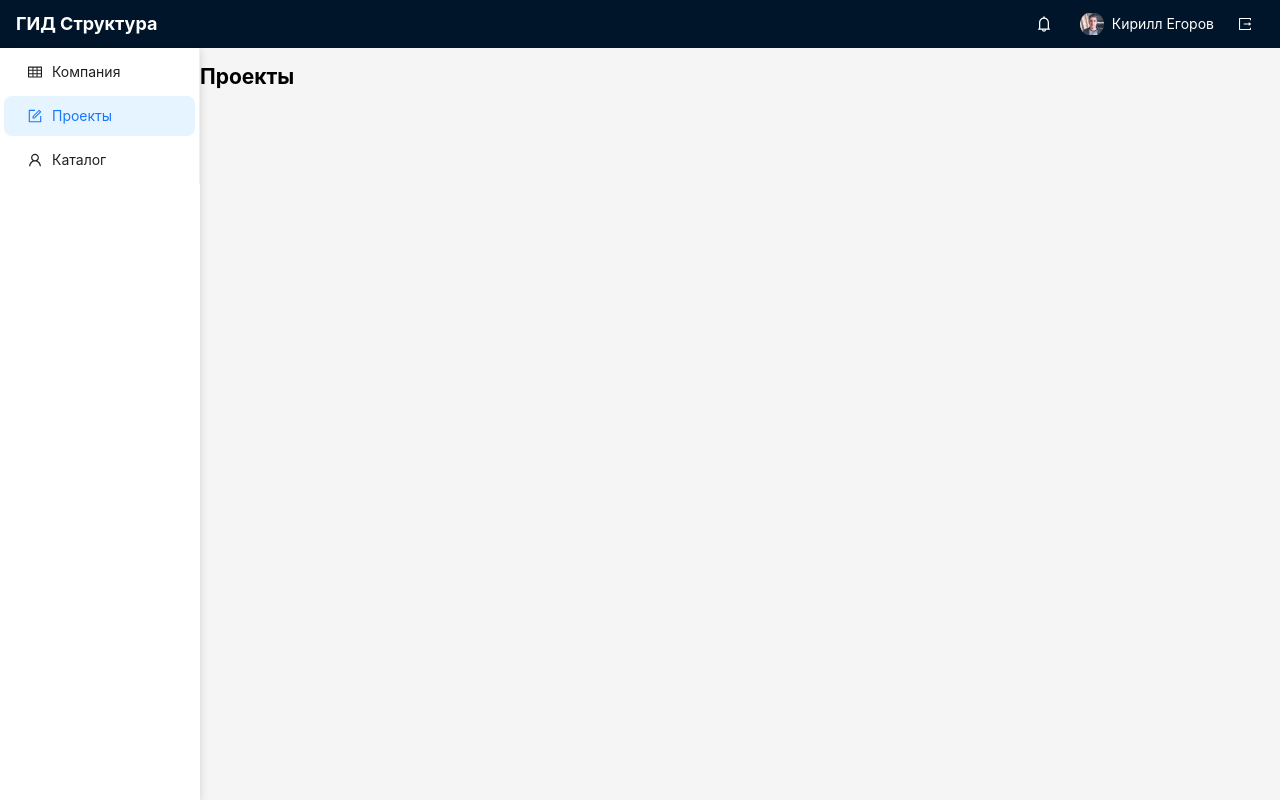
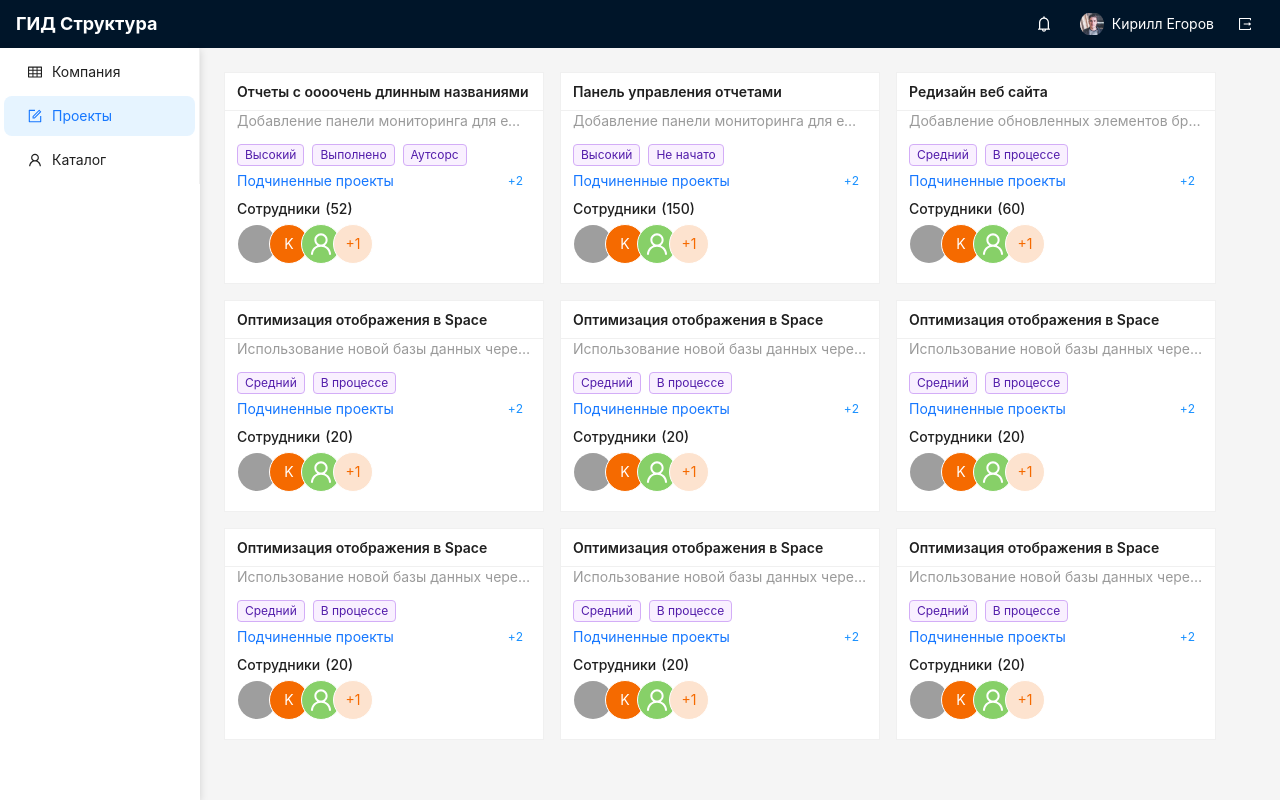
Before and after one commit to DezmonDND/hackathon_yandex_gazprom_frontend, a React (Create React App) app: page /projects in a window 1280 px wide. Built offline with nearby package versions, Linux system fonts and the light colour scheme; grey boxes are pictures that could not be loaded.

Commit message:
feat: добавить карточки на страницу Проекты

```diff
--- a/src/mocks/user-data.js
+++ b/src/mocks/user-data.js
@@ -54,3 +54,69 @@ export const USERS = [
     skills: ["cyan", "purple"],
   },
 ];
+
+export const PROJECTS = [
+  {
+    title: "Отчеты с оооочень длинным названиями",
+    description: "Добавление панели мониторинга для ежеквартального отчета",
+    tags: [{ name: "Высокий" }, { name: "Выполнено" }, { name: "Аутсорс" }],
+    project_value: "+2",
+    worker_value: "(52)",
+  },
+  {
+    title: "Панель управления отчетами",
+    description: "Добавление панели мониторинга для ежеквартального отчета",
+    tags: [{ name: "Высокий" }, { name: "Не начато" }],
+    project_value: "+2",
+    worker_value: "(150)",
+  },
+  {
+    title: "Редизайн веб сайта",
+    description: "Добавление обновленных элементов бренда",
+    tags: [{ name: "Средний" }, { name: "В процессе" }],
+    project_value: "+2",
+    worker_value: "(60)",
+  },
+  {
+    title: "Оптимизация отображения в Space",
+    description: "Использование новой базы данных через ...",
+    tags: [{ name: "Средний" }, { name: "В процессе" }],
+    project_value: "+2",
+    worker_value: "(20)",
+  },
+  {
+    title: "Оптимизация отображения в Space",
+    description: "Использование новой базы данных через ...",
+    tags: [{ name: "Средний" }, { name: "В процессе" }],
+    project_value: "+2",
+    worker_value: "(20)",
+  },
+  {
+    title: "Оптимизация отображения в Space",
+    description: "Использование новой базы данных через ...",
+    tags: [{ name: "Средний" }, { name: "В процессе" }],
+    project_value: "+2",
+    worker_value: "(20)",
+  },
+  {
+    title: "Оптимизация отображения в Space",
+    description: "Использование новой базы данных через ...",
+    tags: [{ name: "Средний" }, { name: "В процессе" }],
+    project_value: "+2",
+    worker_value: "(20)",
+  },
+  {
+    title: "Оптимизация отображения в Space",
+    description: "Использование новой базы данных через ...",
+    tags: [{ name: "Средний" }, { name: "В процессе" }],
+    project_value: "+2",
+    worker_value: "(20)",
+  },
+  {
+    title: "Оптимизация отображения в Space",
+    description: "Использование новой базы данных через ...",
+    tags: [{ name: "Средний" }, { name: "В процессе" }],
+    project_value: "+2",
+    worker_value: "(20)",
+  },
+];
--- a/src/pages/Projects/Projects.css
+++ b/src/pages/Projects/Projects.css
@@ -0,0 +1,24 @@
+.card__data {
+    display: flex;
+    flex-direction: column;
+    margin-top: -12px;
+
+}
+
+.card__projects {
+    display: flex;
+    justify-content: space-between;
+    align-items: center;
+
+}
+
+.card__title {
+    /* font-size: 16px; */
+
+}
+.card__more {
+    opacity: .45;
+    overflow: hidden;
+    text-overflow: ellipsis;
+    text-wrap: nowrap;
+}
--- a/src/pages/Projects/Projects.js
+++ b/src/pages/Projects/Projects.js
@@ -1,16 +1,145 @@
-import { Layout } from "antd";
+import {
+  Avatar,
+  Badge,
+  Card,
+  ConfigProvider,
+  Flex,
+  Layout,
+  Tag,
+  Tooltip,
+} from "antd";
 import "./Projects.css";
+import { Link } from "react-router-dom";
+import { AntDesignOutlined, UserOutlined } from "@ant-design/icons";
+import Text from "antd/lib/typography/Text";
+import { PROJECTS } from "../../mocks/user-data";
 
 function Projects() {
   return (
-    <Layout
-      style={{
-        height: "calc(100vh - 48px)",
+    <ConfigProvider
+      theme={{
+        components: {
+          Card: {
+            headerFontSize: 16,
+          },
+        },
       }}
     >
-      {/* <SideBar></SideBar> */}
-      <h2>Проекты</h2>
-    </Layout>
+      <Layout
+        style={{
+          height: "calc(100vh - 48px)",
+        }}
+      >
+        <Flex
+          gap="middle"
+
+          style={{
+            margin: "24px",
+            flexWrap: 'wrap'
+
+          }}
+        >
+          {PROJECTS.map((project) => (
+            <Card
+              title={project.title}
+              size="small"
+              className="card__title"
+              style={{
+                width: 320,
+                height: 212,
+                borderRadius: 0,
+              }}
+            >
+              <div className="card__data">
+                <Text className="card__more">{project.description}</Text>
+                <Flex
+                  gap="12px 0"
+                  wrap
+                  style={{
+                    margin: "12px 0 4px",
+                  }}
+                >
+                  {project.tags.map((item) => (
+                    <Tag color="purple">{item.name}</Tag>
+                  ))}
+                </Flex>
+                <div className="card__projects">
+                  <Link to={""}>Подчиненные проекты</Link>
+                  <Badge
+                    className="card__badge"
+                    count={project.project_value}
+                    style={{
+                      backgroundColor: "#FFF",
+                      color: "#1890FF",
+                    }}
+                  ></Badge>
+                </div>
+                <div
+                  style={{
+                    margin: "6px 0 4px",
+                  }}
+                >
+                  <Text
+                    style={{
+                      fontSize: "14px",
+                      fontWeight: "500",
+                      marginRight: "5px",
+                    }}
+                  >
+                    Сотрудники
+                  </Text>
+                  <Text
+                    style={{
+                      fontSize: "14px",
+                      fontWeight: "500",
+                    }}
+                  >
+                    {project.worker_value}
+                  </Text>
+                </div>
+                <Avatar.Group
+                  size="large"
+                  max={{
+                    count: 3,
+                    style: {
+                      color: "#f56a00",
+                      backgroundColor: "#fde3cf",
+                      cursor: "pointer",
+                    },
+                    popover: {
+                      trigger: "click",
+                    },
+                  }}
+                >
+                  <Avatar src="https://zos.alipayobjects.com/rmsportal/ODTLcjxAfvqbxHnVXCYX.png" />
+                  <Avatar
+                    style={{
+                      backgroundColor: "#f56a00",
+                    }}
+                  >
+                    K
+                  </Avatar>
+                  <Tooltip title="Ant User" placement="top">
+                    <Avatar
+                      style={{
+                        backgroundColor: "#87d068",
+                      }}
+                      icon={<UserOutlined />}
+                    />
+                  </Tooltip>
+                  <Avatar
+                    style={{
+                      backgroundColor: "#1677ff",
+                    }}
+                    icon={<AntDesignOutlined />}
+                  />
+                </Avatar.Group>
+              </div>
+            </Card>
+          ))}
+        </Flex>
+      </Layout>
+    </ConfigProvider>
   );
 }
 
```
